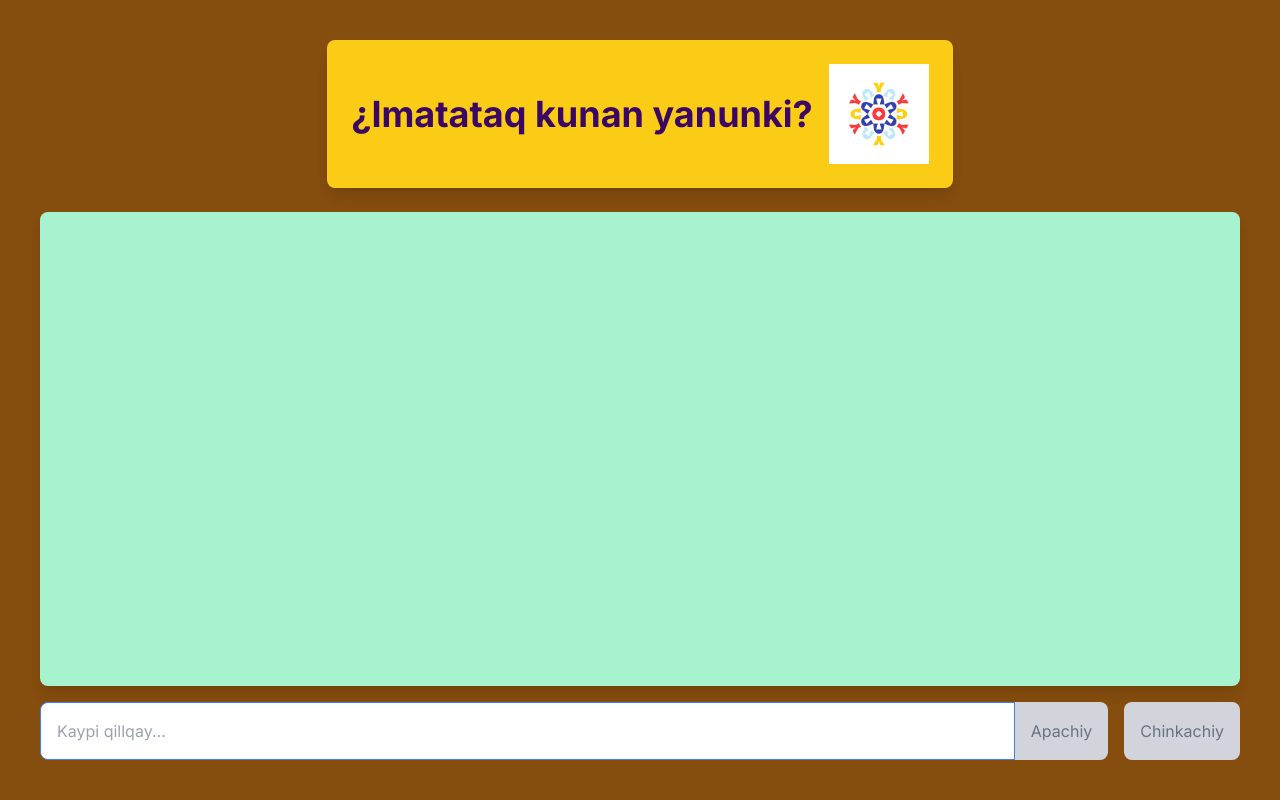
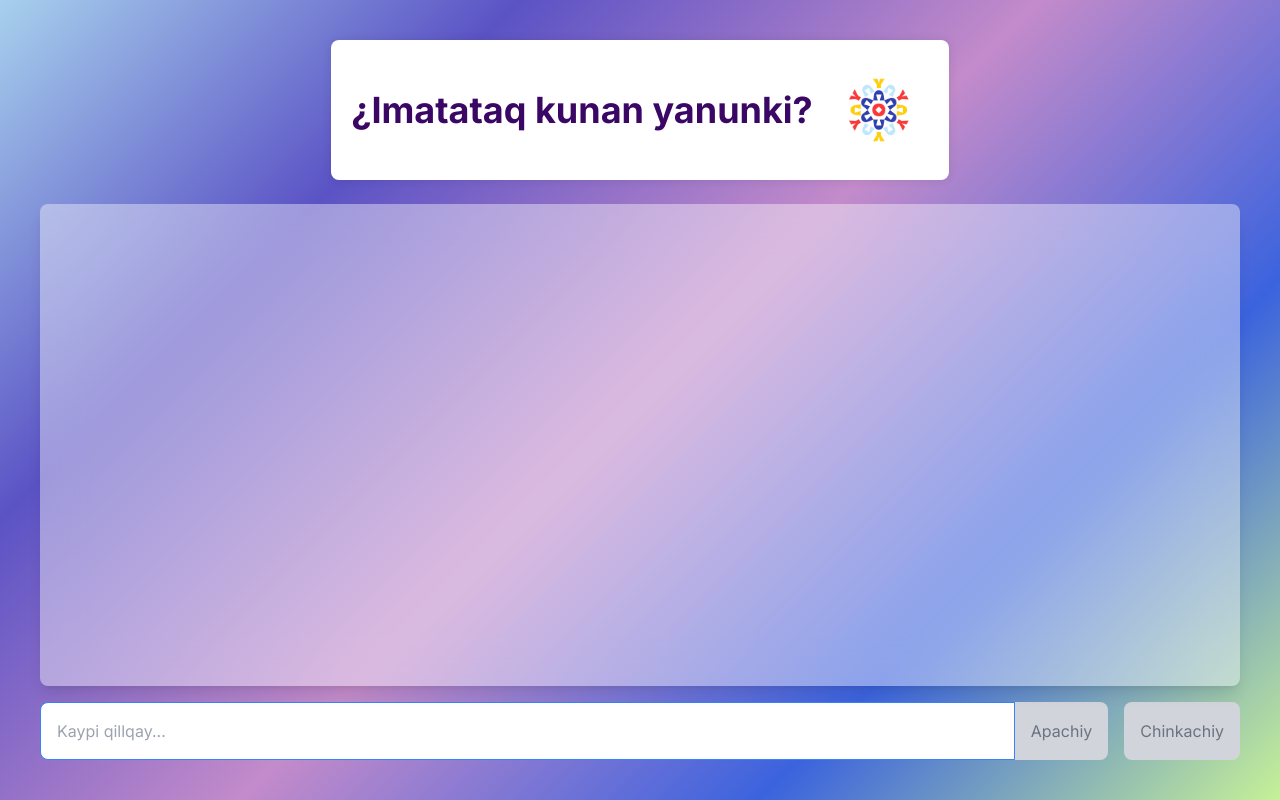
Before and after one commit to TACC-TA/Quechua-Fronted, a Next.js app: page /receipe in a window 1280 px wide. Built offline with nearby package versions, Linux system fonts and the light colour scheme.

Commit message:
upgrade del frontend

```diff
--- /dev/null
+++ b/app/css/principal.css
@@ -0,0 +1,35 @@
+.container {
+    max-width: fit-content; /* Ancho máximo del contenedor */
+    max-height: fit-content;
+    margin: 0 auto; /* Centra el contenedor horizontalmente */
+    padding: 20px; /* Agrega un poco de relleno interno */
+    background-color: #FFFFFF; /* Fondo blanco para el contenedor */
+    border-radius: 8px; /* Bordes redondeados */
+    box-shadow: 0 0 10px rgba(0, 0, 0, 0.1); /* Sombra suave */
+    display: flex;
+    flex-direction: row;
+    align-items: center;
+    text-align: center;
+}
+.fondo {
+    height: 100vh;
+    width: 100vw;
+    padding: 2.5rem;
+    background: linear-gradient(135deg, #a7d0ed, #5b53c5, #c38bca, #3b63de, #c6f197); /* Degradado con múltiples colores */
+    background-position: center;
+    display: flex;
+    flex-direction: column;
+}
+.contenedorchat {
+    display: flex; /* Usar Flexbox */
+    flex-direction: column; /* Organizar los elementos en una columna */
+    flex-grow: 1; /* Permitir que el contenedor crezca para ocupar el espacio disponible */
+
+    background-color: rgba(255, 255, 255, 0.406); /* Color de fondo blanco con transparencia */
+    backdrop-filter: blur(20px); /* Aplicar desenfoque */
+
+    padding: 1.5rem; /* Padding (equivalente a p-6 en Tailwind CSS, donde 1rem = 16px) */
+    border-radius: 0.5rem; /* Bordes redondeados (equivalente a rounded-lg en Tailwind CSS) */
+    box-shadow: 0 10px 15px -3px rgba(0, 0, 0, 0.1), 0 4px 6px -2px rgba(0, 0, 0, 0.05); /* Sombra (equivalente a shadow-lg en Tailwind CSS) */
+    overflow-y: auto; /* Habilitar el desplazamiento vertical si el contenido desborda */
+}
--- a/app/receipe/page.jsx
+++ b/app/receipe/page.jsx
@@ -3,7 +3,7 @@ import React, { useState, useEffect } from "react";
 import Image from "next/image";
 import MarcaAyacucho from "@/public/Logos/MarcaAyacucho 1.svg";
 import { getMessages } from "../api/translate.api";
-
+import "../css/principal.css"
 export default function Page() {
   const [messages, setMessages] = useState([]);
   const [userInput, setUserInput] = useState("");
@@ -48,9 +48,9 @@ export default function Page() {
   };
 
   return (
-    <div className="h-screen w-screen p-10 bg-cover bg-center bg-yellow-800 flex flex-col">
+    <div className="fondo">
       <div className="flex flex-col items-center mb-6">
-        <div className="flex flex-row items-center bg-yellow-400 p-6 rounded-lg shadow-lg">
+        <div className="container">
           <h1 className="text-4xl font-bold text-center text-purple-950 mr-4">
             ¿Imatataq kunan yanunki?
           </h1>
@@ -63,7 +63,7 @@ export default function Page() {
           />
         </div>
       </div>
-      <div className="flex flex-col flex-grow bg-emerald-200 p-6 rounded-lg shadow-lg overflow-y-auto">
+      <div className="contenedorchat">
         {messages.map((msg, index) => (
           <div
             key={index}
```
